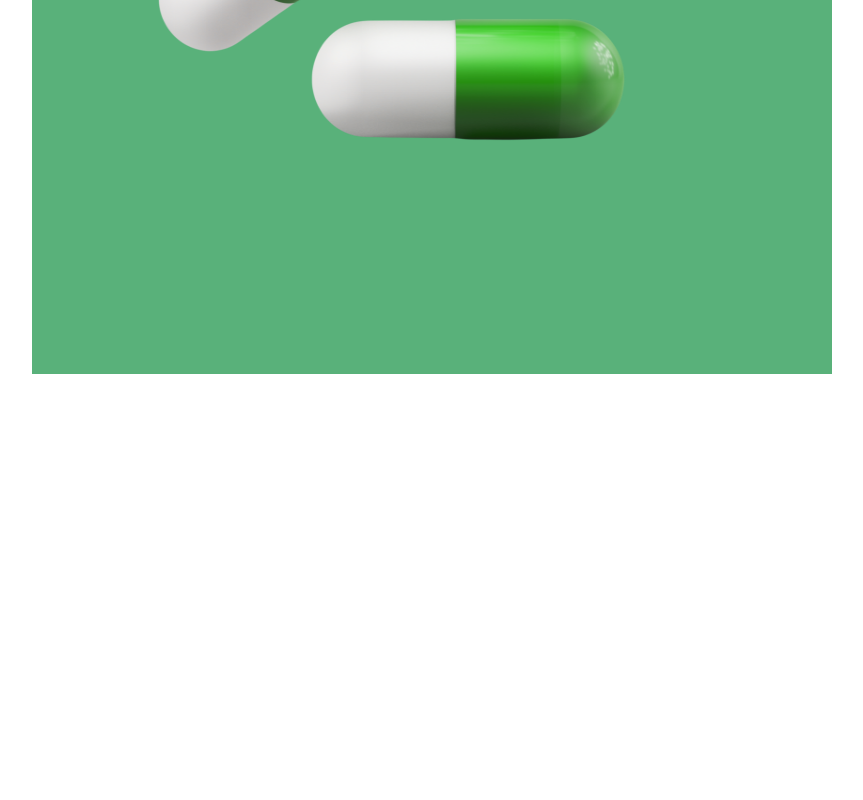
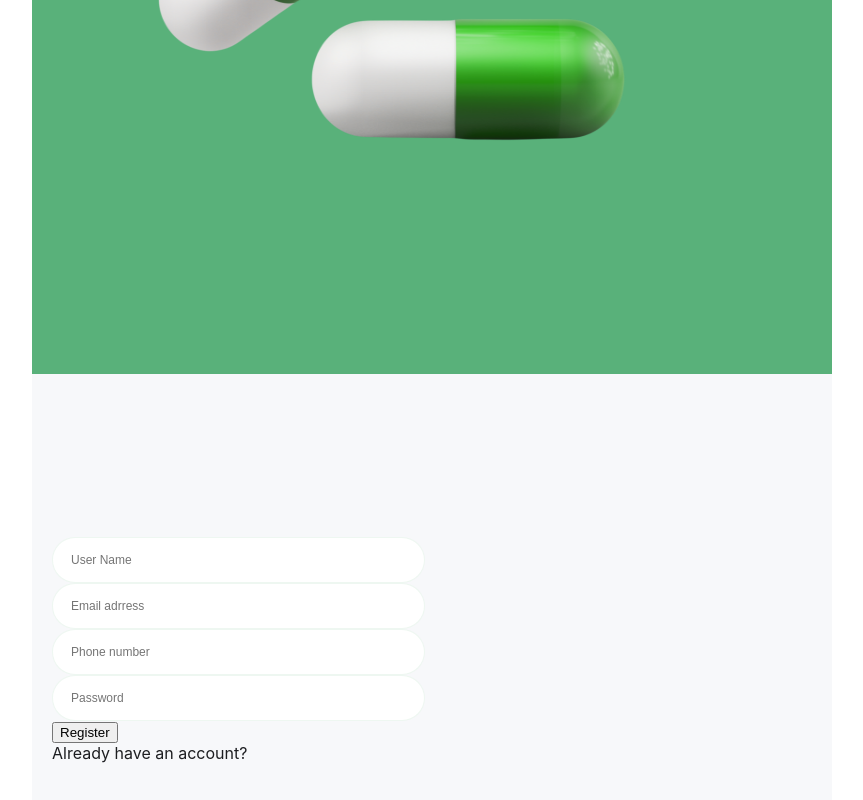
Before and after one commit to Sw1tlana/e-pharmacy, a React (Vite) app: page / in a window 1280 px wide. Shown: the part 658-1458 px from the top of the page, without its empty margins (208-1071 px from the left). Before the commit the page ends 1096 px from the top, so only its background shows below. Built offline with nearby package versions, Linux system fonts and the light colour scheme; a web font is replaced by a local one.

Commit message:
added component FormRegister

```diff
--- a/src/components/App/App.jsx
+++ b/src/components/App/App.jsx
@@ -1,11 +1,13 @@
 
 import Home from '../Home/Home.jsx';
+import RegisterForm from '../RegisterForm/RegisterForm.jsx';
 
 function App() {
 
   return (
     <>
      <Home/>
+     <RegisterForm/>
     </>
   )
 }
--- /dev/null
+++ b/src/components/RegisterForm/RegisterForm.jsx
@@ -0,0 +1,65 @@
+import { useForm } from 'react-hook-form';
+import { yupResolver } from '@hookform/resolvers/yup';
+import style from './RegisterForm.module.css';
+
+function RegisterForm() {
+
+    const { register, handleSubmit, formState: { errors }, reset } = useForm({
+        resolver: yupResolver()
+    });
+
+  return (
+    <section className={style.sectionRegisterForm}>
+        <form onSubmit={handleSubmit}>
+            <div>
+                <input
+                id="name"
+                className={style.formInput}
+                placeholder="User Name"
+                {...register('name')}
+                aria-required="true"
+                />
+                {errors.name &&
+                <p className={style.errorMsg}>{errors.name.message}</p>}
+            </div>
+            <div>
+                <input
+                id="email"
+                className={style.formInput}
+                placeholder="Email adrress"
+                {...register('email')}
+                aria-required="true"
+                />
+                {errors.email &&
+                <p className={style.errorMsg}>{errors.email.message}</p>}
+            </div>
+            <div>
+                <input
+                id="phone"
+                className={style.formInput}
+                placeholder="Phone number"
+                {...register('phone')}
+                aria-required="true"
+                />
+                {errors.phone &&
+                <p className={style.errorMsg}>{errors.phone.message}</p>}
+            </div>
+            <div>
+                <input
+                id="password"
+                className={style.formInput}
+                placeholder="Password"
+                {...register('password')}
+                aria-required="true"
+                />
+                {errors.password &&
+                <p className={style.errorMsg}>{errors.password.message}</p>}
+            </div>
+            <button className={style.registerBtn} type="submit">Register</button>
+            <p className={style.textForm}>Already have an account?</p>
+        </form>
+    </section>
+  )
+};
+
+export default RegisterForm;
--- /dev/null
+++ b/src/components/RegisterForm/RegisterForm.module.css
@@ -0,0 +1,27 @@
+.sectionRegisterForm {
+    max-height: 812px;
+    height: 100%;
+    padding: 163px 20px 190px 20px;
+    background-color: var(--bg-color);
+}
+
+.formRegister {
+    display: flex;
+    flex-direction: column;
+    margin: 0 auto;
+    padding: 0;
+    gap: 10px;
+}
+
+.formInput {
+    gap: 10px;
+    border: 1px solid var(--bg-green-color);
+    border-radius: 60px;
+    background-color: var(--white-color);
+    color: var(--secondary-color);
+    font-size: 12px;
+    line-height: 1.5;
+    max-width: 335px;
+    width: 100%;
+    padding: 13px 18px;
+}
--- a/src/shared/style/_color.css
+++ b/src/shared/style/_color.css
@@ -1,5 +1,5 @@
 :root {
-    --primary-color: #1D1E2166;
+    --primary-color: #1D1E21;
     --subprimary-color: #6A6A6F;
     --secondary-color: #93939A;
     --white-color: #ffffff;
```
Also changed, not shown: package.json (+8 -1 lines), 1 other file (tests, documents, lock files or other folders).
